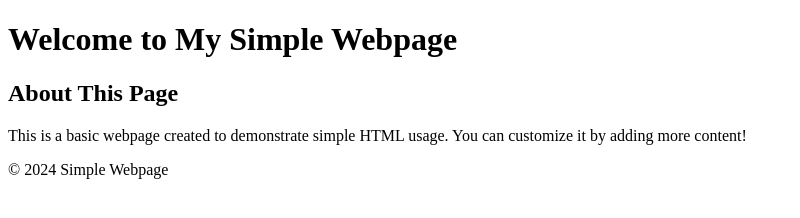
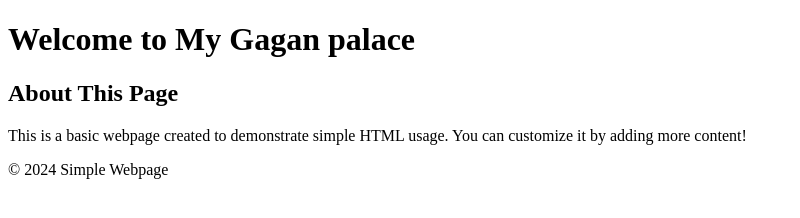
Before and after one commit to adarshp2810/sample, a plain HTML site: page index.html in a window 1280 px wide. Shown: the whole page, without its empty margins (0-800 px from the left). Drawn offline with Linux system fonts and the light colour scheme.

Commit message:
Update index.html

```diff
--- a/index.html
+++ b/index.html
@@ -8,7 +8,7 @@
 <body>
 
     <header>
-        <h1>Welcome to My Simple Webpage</h1>
+        <h1>Welcome to My Gagan palace</h1>
     </header>
 
     <main>
```
